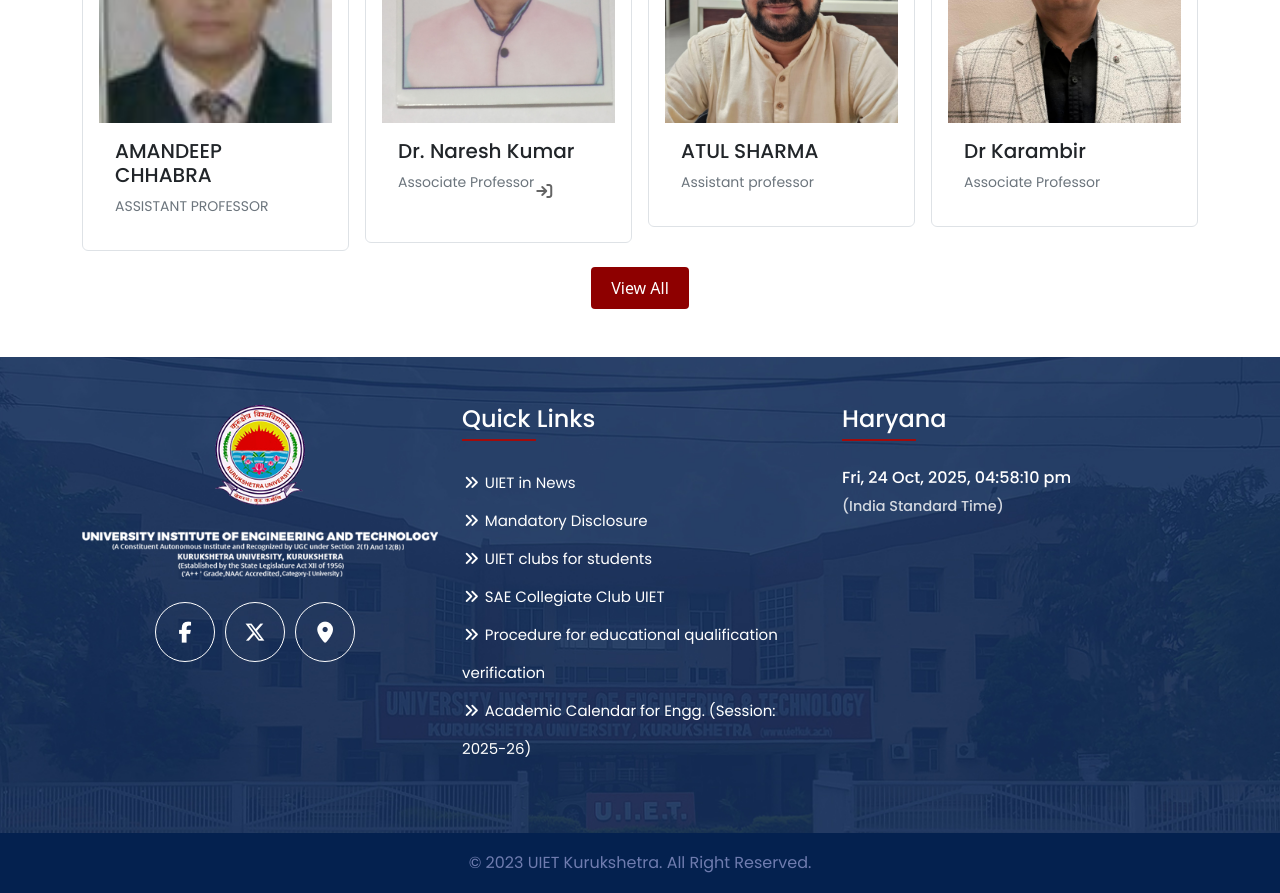
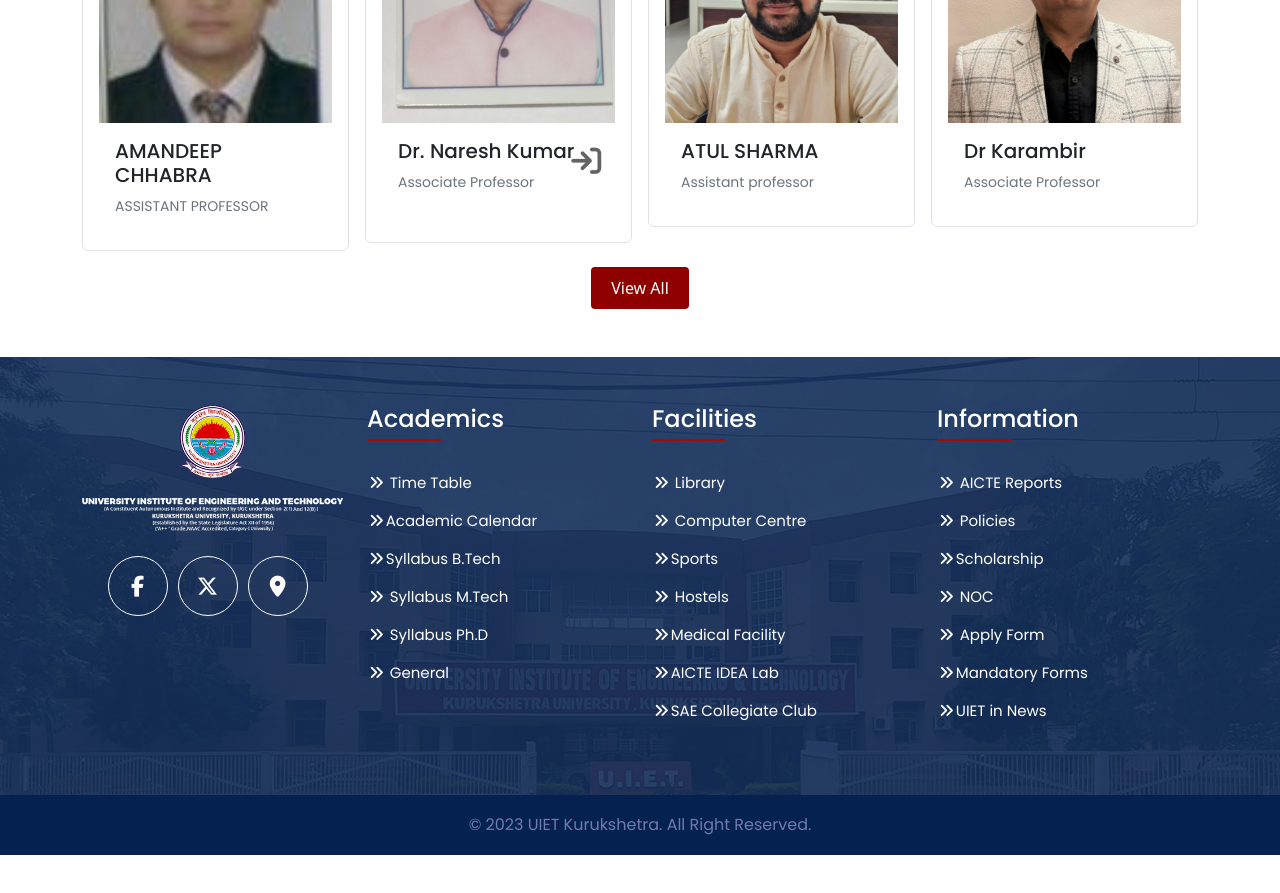
Before and after one commit to Harsh10092000/uiet_kuk, a Next.js app: page /computer-science-engg-department in a window 1280 px wide. Shown: the part 1600-2493 px from the top of the page. After the commit the page ends 2455 px from the top, so only its background shows below. Built offline with nearby package versions, Linux system fonts and the light colour scheme.

Commit message:
menu header and paragraph

```diff
--- a/app/custom.css
+++ b/app/custom.css
@@ -199,7 +199,9 @@
 .about-content {
     padding-left: 20px;
 }
-
+.about-content p {
+    text-align: justify;
+}
 .profile-details a {
     font-weight: 700;
 }
@@ -207,6 +209,9 @@
 .profile-details h4 {
     color: #060606 !important;
     font-weight: 700;
+}
+.profile-details p{
+    text-align: justify;
 }
 
 
@@ -658,8 +663,14 @@
 
 .info-text a {
     color: #646464;
-}
-
+    position: absolute;
+    right: 10px;
+    top: 15px;
+    font-size: 30px;
+}
+.card-body.card-info {
+    position: relative;
+}
 .card-info:hover {
     background-color: #9F3333;
 }
--- a/components/common/footer/Footer.jsx
+++ b/components/common/footer/Footer.jsx
@@ -7,7 +7,7 @@
       <footer className='pt-5'>
         <div className="container">
           <div className="row">
-            <div className="col-md-4">
+            <div className="col-md-3">
               <div className="footer-col">
                 <a href="#"> <img src="/footer-logo.png" alt="logo" className="img-fluid" /></a>
                 <div className="socail-link">
@@ -17,25 +17,53 @@
                 </div>
               </div>
             </div>
-            <div className="col-md-4">
+            <div className="col-md-3">
               <div className='footer-col'>
-                <h4>Quick Links</h4>
+                <h4>Academics</h4>
                 <ul>
-                  <li><a href="#"><span><i class="fa-solid fa-angles-right"></i></span>  UIET in News</a></li>
-                  <li><a href="#"><span><i class="fa-solid fa-angles-right"></i></span> Mandatory Disclosure</a></li>
-                  <li><a href="#"><span><i class="fa-solid fa-angles-right"></i></span> UIET clubs for students</a></li>
-                  <li><a href="#"><span><i class="fa-solid fa-angles-right"></i></span> SAE Collegiate Club UIET</a></li>
-                  <li><a href="#"><span><i class="fa-solid fa-angles-right"></i></span> Procedure for educational qualification verification</a></li>
-                  <li><a href="#"><span><i class="fa-solid fa-angles-right"></i></span> Academic Calendar for Engg. (Session: 2025-26)</a></li>
+                  <li><a href="#"><span><i class="fa-solid fa-angles-right"></i></span> Time Table</a></li>
+                  <li><a href="#"><span><i class="fa-solid fa-angles-right"></i></span>Academic Calendar</a></li>
+                  <li><a href="#"><span><i class="fa-solid fa-angles-right"></i></span>Syllabus B.Tech</a></li>
+                  <li><a href="#"><span><i class="fa-solid fa-angles-right"></i></span> Syllabus M.Tech</a></li>
+                  <li><a href="#"><span><i class="fa-solid fa-angles-right"></i></span> Syllabus Ph.D</a></li>
+                  <li><a href="#"><span><i class="fa-solid fa-angles-right"></i></span> General</a></li>
                 </ul>
               </div>
             </div>
-            <div className="col-md-4">
+              <div className="col-md-3">
               <div className='footer-col'>
+                <h4>Facilities</h4>
+                <ul>
+                  <li><a href="#"><span><i class="fa-solid fa-angles-right"></i></span> Library</a></li>
+                  <li><a href="#"><span><i class="fa-solid fa-angles-right"></i></span> Computer Centre</a></li>
+                  <li><a href="#"><span><i class="fa-solid fa-angles-right"></i></span>Sports</a></li>
+                  <li><a href="#"><span><i class="fa-solid fa-angles-right"></i></span> Hostels</a></li>
+                  <li><a href="#"><span><i class="fa-solid fa-angles-right"></i></span>Medical Facility</a></li>
+                  <li><a href="#"><span><i class="fa-solid fa-angles-right"></i></span>AICTE IDEA Lab</a></li>
+                   <li><a href="#"><span><i class="fa-solid fa-angles-right"></i></span>SAE Collegiate Club</a></li>
+                </ul>
+              </div>
+            </div>
+
+            <div className="col-md-3">
+              <div className='footer-col'>
+                <h4>Information</h4>
+                <ul>
+                  <li><a href="#"><span><i class="fa-solid fa-angles-right"></i></span> AICTE Reports</a></li>
+                  <li><a href="#"><span><i class="fa-solid fa-angles-right"></i></span> Policies</a></li>
+                  <li><a href="#"><span><i class="fa-solid fa-angles-right"></i></span>Scholarship</a></li>
+                  <li><a href="#"><span><i class="fa-solid fa-angles-right"></i></span> NOC</a></li>
+                  <li><a href="#"><span><i class="fa-solid fa-angles-right"></i></span> Apply Form</a></li>
+                  <li><a href="#"><span><i class="fa-solid fa-angles-right"></i></span>Mandatory Forms</a></li>
+                   <li><a href="#"><span><i class="fa-solid fa-angles-right"></i></span>UIET in News</a></li>
+                </ul>
+              </div>
+              {/* <div className='footer-col'>
                 <h4> Haryana</h4>
                 <p><LiveClock /></p>
-              </div>
+              </div> */}
             </div>
+
           </div>
         </div>
         <div className='copyright'>
--- a/components/common/subHeader/SubHeader.jsx
+++ b/components/common/subHeader/SubHeader.jsx
@@ -43,12 +43,12 @@
                     <li>
                       <Link href="/contact-us">Contact Us</Link>
                     </li>
-                    <li>
+                    {/* <li>
                       <Link href="/iic">IIC/Startup </Link>
-                    </li>
-                    <li>
+                    </li> */}
+                    {/* <li>
                       <Link href="/training-placement-cell">T&P Cell</Link>
-                    </li>
+                    </li> */}
                   </ul>
                 </div>
               </div>
```
Also changed, not shown: components/common/header/Header.jsx (+46 -36 lines).
